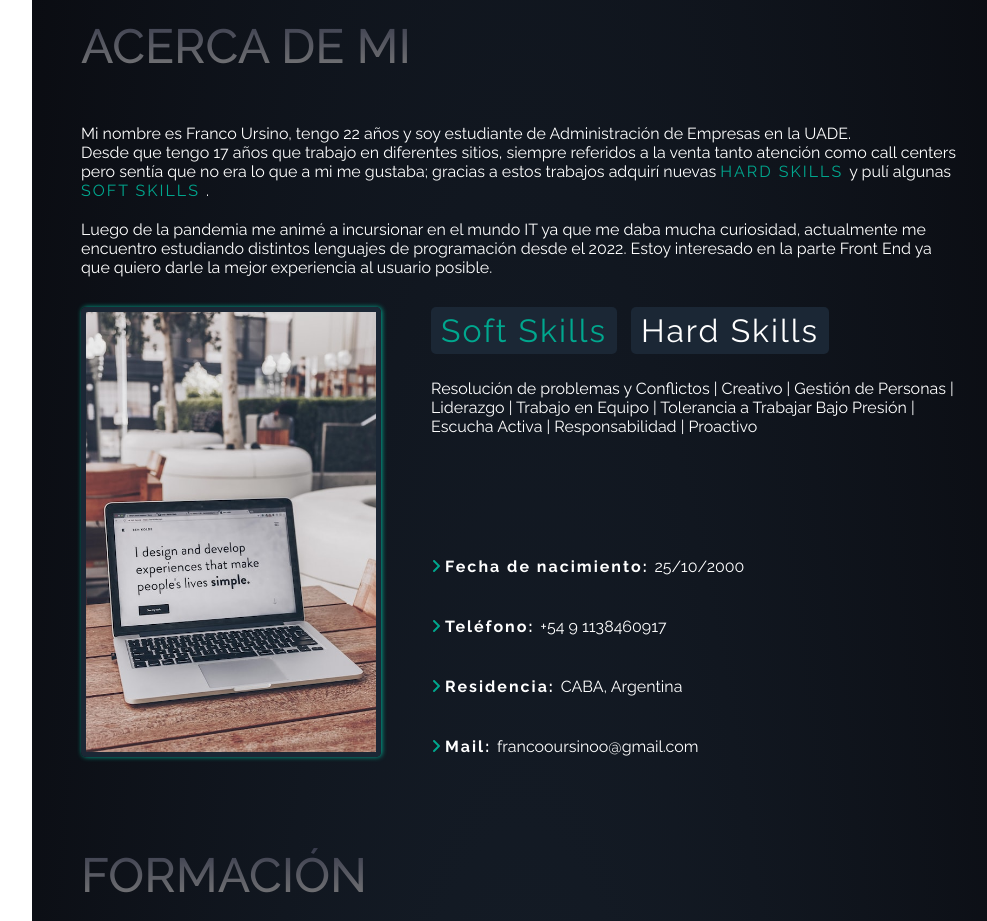
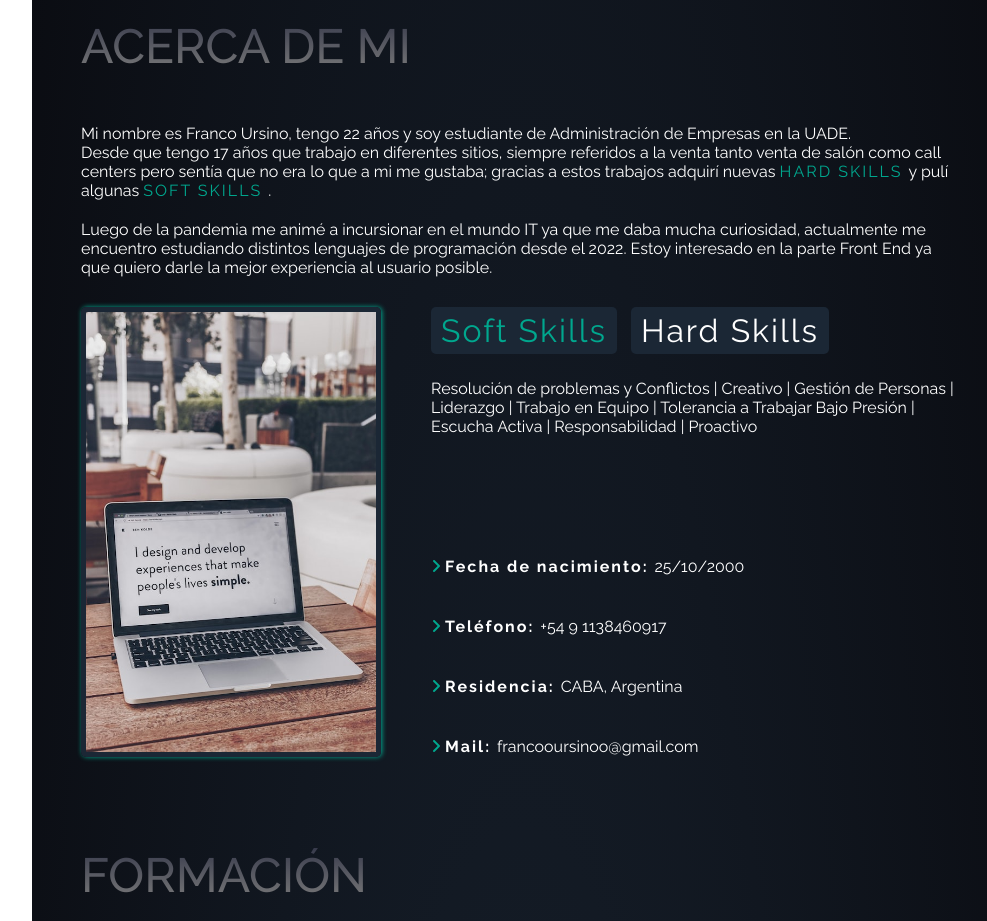
Before and after one commit to FrancoUrsino/Fran_PF, a website: page index.html in a window 1280 px wide. Shown: the part 802-1723 px from the top of the page, without its empty margins (268-1255 px from the left). Drawn offline with nearby package versions, Linux system fonts and the light colour scheme.

Commit message:
Update index.html

```diff
--- a/index.html
+++ b/index.html
@@ -80,7 +80,7 @@
         <h2 class="about__container--title">Acerca de Mi</h2>
         <p class="about__container--text">Mi nombre es Franco Ursino, tengo 22 años y soy estudiante de Administración
           de Empresas en la UADE.<br> Desde que tengo 17 años que trabajo en diferentes sitios, siempre referidos a la
-          venta tanto atención como call centers pero sentía que no era lo que a mi me gustaba; gracias a estos trabajos
+          venta tanto venta de salón como call centers pero sentía que no era lo que a mi me gustaba; gracias a estos trabajos
           adquirí nuevas <span> hard skills </span> y pulí algunas <span> soft skills </span>.</p>
         <p class="about__container--text">Luego de la pandemia me animé a incursionar en el mundo IT ya que me daba
           mucha curiosidad, actualmente me encuentro estudiando distintos lenguajes de programación desde el 2022. Estoy
```
